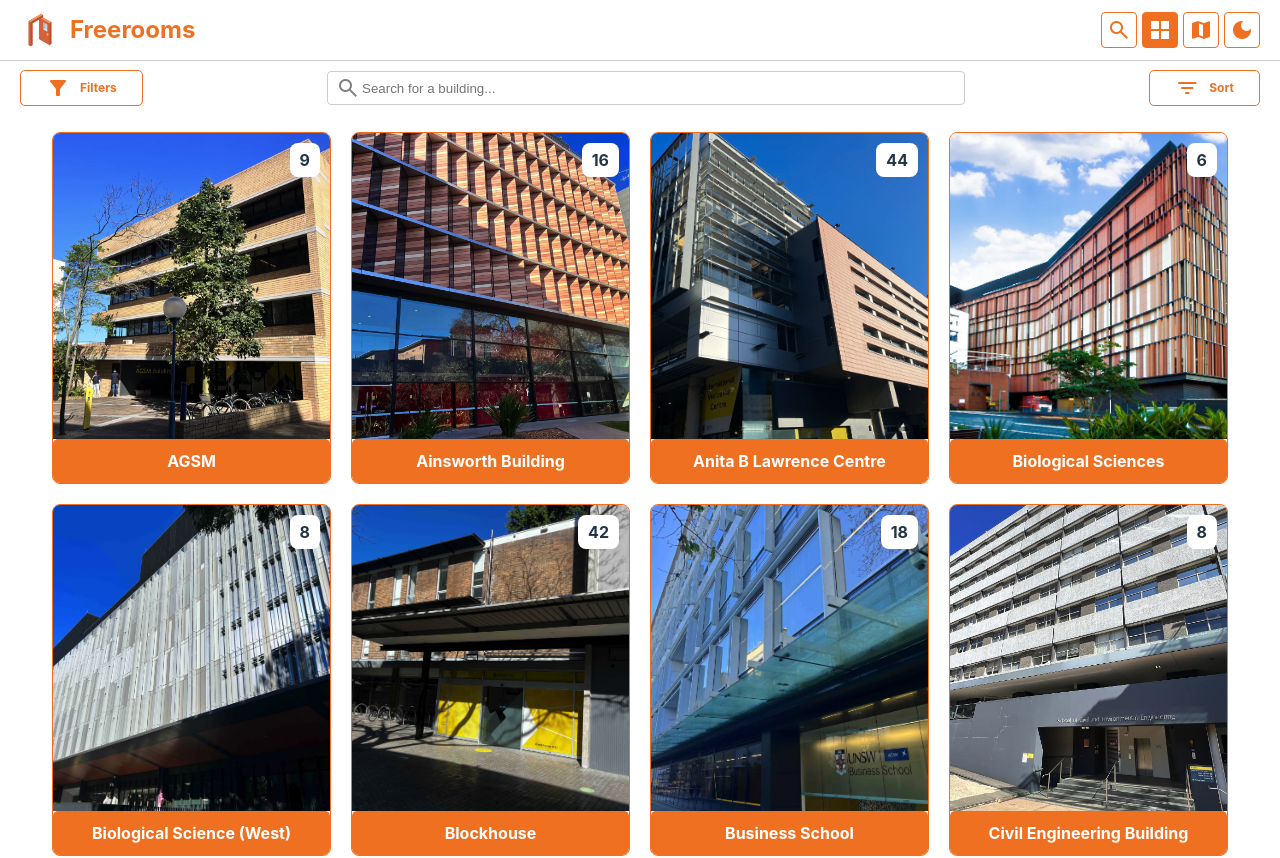
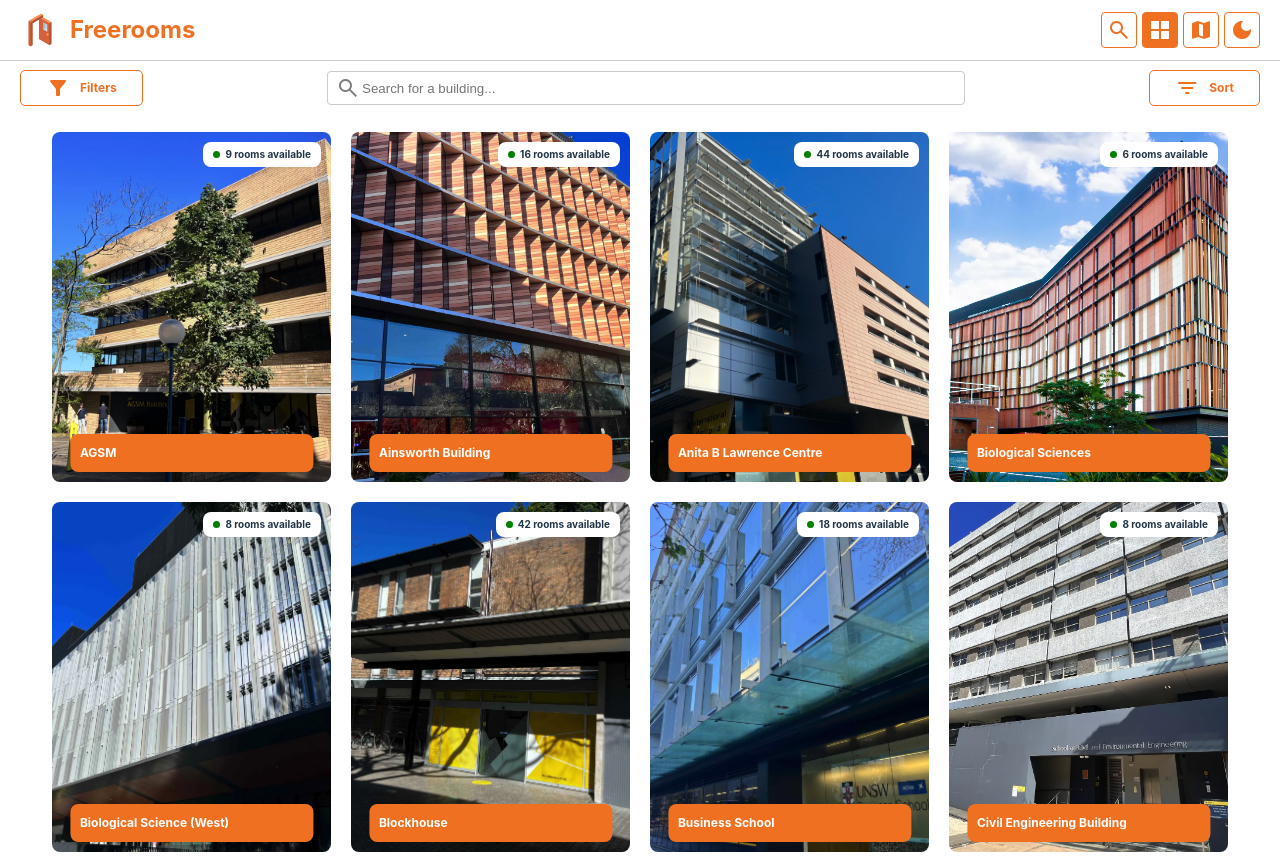
Before and after one commit to mmc03-ucb/devsoc_recruitment_fe, a React (Vite) app: page / in a window 1280 px wide. Shown: the top 858 px of the page. Built offline with nearby package versions, Linux system fonts and the light colour scheme.

Commit message:
Fixed rooms available text and added green dot. Added comments for clarity. Completed Main Task

```diff
--- a/src/components/buildingGrid.jsx
+++ b/src/components/buildingGrid.jsx
@@ -4,24 +4,35 @@
   const [buildings, setBuildings] = useState([]);
 
   useEffect(() => {
+    // Fetch building data from the JSON file when the component mounts
     fetch("src/data.json")
-      .then((response) => response.json())
-      .then((data) => setBuildings(data));
+      .then((res) => res.json())
+      .then(setBuildings)
+      .catch((err) => console.error("Error fetching buildings:", err));
   }, []);
 
   return (
     <div style={styles.gridContainer}>
+      {/* Map through the buildings array and render a BuildingCard for each */}
       {buildings.map((building, index) => (
-        <div key={index} style={styles.gridItem}>
-          <img
-            src={`src/assets/${building.building_picture || building.building_file}`}
-            alt={building.name}
-            style={styles.buildingImage}
-          />
-          <div style={styles.roomsAvailable}>{building.rooms_available}</div>
-          <div style={styles.buildingName}>{building.name}</div>
-        </div>
+        <BuildingCard key={index} building={building} />
       ))}
+    </div>
+  );
+};
+
+const BuildingCard = ({ building }) => {
+  // Determine the correct image path based on available properties
+  const imagePath = `src/assets/${building.building_picture || building.building_file}`;
+
+  return (
+    <div style={styles.gridItem}>
+      <img src={imagePath} alt={building.name} style={styles.buildingImage} />
+      <div style={styles.roomsAvailable}>
+        <span style={styles.greenDot}></span>
+        {building.rooms_available} rooms available
+      </div>
+      <div style={styles.buildingName}>{building.name}</div>
     </div>
   );
 };
@@ -29,41 +40,56 @@
 const styles = {
   gridContainer: {
     display: "grid",
-    gridTemplateColumns: "repeat(auto-fill, minmax(250px, 1fr))",
-    gap: "20px",
-    padding: "20px",
-    marginTop: "80px",
+    gridTemplateColumns: "repeat(auto-fill, minmax(250px, 1fr))", // Responsive grid layout
+    gap: 20,
+    padding: 20,
+    marginTop: 80,
   },
   gridItem: {
     position: "relative",
-    borderRadius: "8px",
+    borderRadius: 8,
     overflow: "hidden",
     textAlign: "center",
-    height: "350px",
-    border: "0.5px solid #EF7021",
+    height: 350,
     display: "flex",
     flexDirection: "column",
   },
   buildingImage: {
     width: "100%",
-    flexGrow: 1,
-    objectFit: "cover",
+    flexGrow: 1, // Ensures the image expands within the container
+    objectFit: "cover", // Maintains aspect ratio while covering the space
   },
   roomsAvailable: {
     position: "absolute",
-    top: "10px",
-    right: "10px",
+    top: 10,
+    right: 10,
     background: "white",
     padding: "5px 10px",
-    borderRadius: "8px",
+    borderRadius: 8,
     fontWeight: "bold",
+    fontSize: 10,
+  },
+  greenDot: {
+    width: 7,
+    height: 7,
+    backgroundColor: "green",
+    borderRadius: "50%",
+    display: "inline-block",
+    marginRight: 5,
   },
   buildingName: {
+    position: "absolute",
+    bottom: 10,
+    left: "50%",
+    transform: "translateX(-50%)", // Centers the text horizontally
+    width: "80%",
     background: "#EF7021",
     color: "white",
-    padding: "10px",
-    borderRadius: "5px",
+    padding: 10,
     fontWeight: "bold",
+    textAlign: "left",
+    borderRadius: 8,
+    fontSize: 12,
   },
 };
 
--- a/src/components/header.jsx
+++ b/src/components/header.jsx
@@ -2,6 +2,7 @@
 import logo from "../assets/freeRoomsLogo.png";
 
 const Header = () => {
+  // Inline style for icons to maintain consistent look
   const iconStyle = {
     fontSize: "24px",
     cursor: "pointer",
@@ -9,6 +10,7 @@
     fontVariationSettings: "'FILL' 1",
   };
 
+  // Container style for individual icon elements
   const iconContainerStyle = {
     border: "0.5px solid #EF7021",
     padding: "5px",
@@ -17,6 +19,7 @@
     borderRadius: "4px",
   };
 
+  // Button style for filter and sort buttons
   const buttonStyle = {
     display: "flex",
     alignItems: "center",
@@ -29,10 +32,13 @@
   return (
     <>
       <header style={styles.header}>
+        {/* Left section containing the logo and title */}
         <div style={styles.left}>
           <img src={logo} alt="Freerooms Logo" style={styles.logo} />
           <span style={styles.text}>Freerooms</span>
         </div>
+
+        {/* Right section with icons */}
         <div style={styles.right}>
           <div style={iconContainerStyle}>
             <span className="material-symbols-outlined" style={iconStyle}>search</span>
@@ -48,15 +54,22 @@
           </div>
         </div>
       </header>
+
+      {/* Search and filter container placed below header */}
       <div style={styles.searchContainer}>
+        {/* Filter button */}
         <div style={buttonStyle}>
           <span className="material-symbols-outlined" style={iconStyle}>filter_alt</span>
           <span style={styles.buttonText}>Filters</span>
         </div>
+
+        {/* Search bar with an input field */}
         <div style={styles.searchBar}>
           <span className="material-symbols-outlined" style={styles.searchIcon}>search</span>
           <input type="text" placeholder="Search for a building..." style={styles.searchInput} />
         </div>
+
+        {/* Filter and Sort button */}
         <div style={buttonStyle}>
           <span className="material-symbols-outlined" style={iconStyle}>filter_list</span>
           <span style={styles.buttonText}>Sort</span>
@@ -68,17 +81,17 @@
 
 const styles = {
   header: {
-    position: "fixed",
+    position: "fixed", // Keeps the header at the top of the screen
     top: 0,
     left: 0,
     width: "100%",
     display: "flex",
-    justifyContent: "space-between",
+    justifyContent: "space-between", // Space between logo and icons
     padding: "10px 20px",
     borderBottom: "0.5px solid #ccc",
-    zIndex: 1000,
+    zIndex: 1000, // Keeps it on top of other elements
     boxSizing: "border-box",
-    backgroundColor: "white",
+    backgroundColor: "white", // Prevents grid from overlaying
   },
   left: {
     display: "flex",
@@ -103,7 +116,7 @@
     alignItems: "center",
     padding: "10px 20px",
     position: "fixed",
-    top: "60px",
+    top: "60px",  // Push it below the header
     left: 0,
     width: "100%",
     zIndex: 999,
@@ -122,8 +135,7 @@
   },
   searchInput: {
     width: "100%",
-    boxSizing: "border-box",
-    border: "none",
+    border: "none", // Remove default input border
     outline: "none",
   },
   searchIcon: {
```
